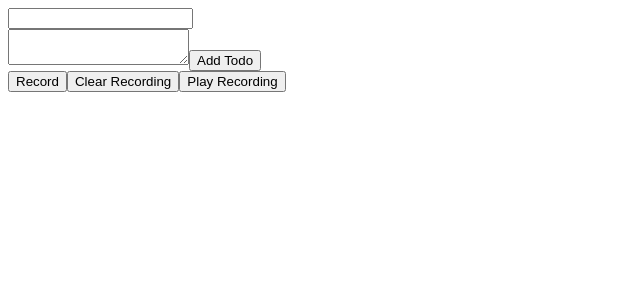
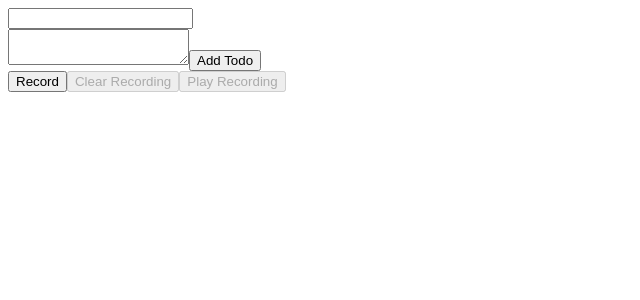
Before and after one commit to assignmentspontes/truelayer, a React app: page / in a window 1280 px wide. Shown: the top 300 px of the page, without its empty margins (0-640 px from the left). Built offline with nearby package versions, Linux system fonts and the light colour scheme.

Commit message:
idiot-proof buttons

```diff
--- a/src/actions/recorder/index.ts
+++ b/src/actions/recorder/index.ts
@@ -4,7 +4,8 @@ import {
   START_RECORDING,
   STOP_RECORDING,
   TOGGLE_RECORDING,
-  CLEAR_RECORDING
+  CLEAR_RECORDING,
+  PLAY_RECORDING
 } from "./constants";
 
 interface StoreActionAction {
@@ -26,6 +27,10 @@ interface StopRecordingAction {
 
 interface ClearRecordingAction {
   type: typeof CLEAR_RECORDING;
+}
+
+interface PlayRecordingAction {
+  type: typeof PLAY_RECORDING;
 }
 
 export function storeAction(todoAction: TodoAction): StoreActionAction {
@@ -59,9 +64,16 @@ export function clearRecording(): ClearRecordingAction {
   };
 }
 
+export function playRecording(): PlayRecordingAction {
+  return {
+    type: PLAY_RECORDING
+  };
+}
+
 export type RecorderAction =
   | StoreActionAction
   | StartRecordingAction
   | StopRecordingAction
   | TogggleRecordingAction
-  | ClearRecordingAction;
+  | ClearRecordingAction
+  | PlayRecordingAction;
--- a/src/components/EditTodo.tsx
+++ b/src/components/EditTodo.tsx
@@ -2,10 +2,11 @@ import React, { useRef } from "react";
 
 export const EditTodo: React.FC<{
   edit: boolean;
+  canEdit?: boolean;
   name?: string;
   description?: string;
   onSave: (name: string, description: string) => void;
-}> = ({ edit, name, description, onSave: onUpdated }) => {
+}> = ({ edit, canEdit = true, name, description, onSave: onUpdated }) => {
   const nameRef = useRef<HTMLInputElement>(null);
   const descriptionRef = useRef<HTMLTextAreaElement>(null);
 
@@ -20,10 +21,19 @@ export const EditTodo: React.FC<{
 
   return (
     <form onSubmit={onSubmit}>
-      <input type="text" ref={nameRef} defaultValue={name} />
+      <input
+        type="text"
+        ref={nameRef}
+        defaultValue={name}
+        disabled={!canEdit}
+      />
       <br />
-      <textarea ref={descriptionRef} defaultValue={description}></textarea>
-      <button>{edit ? "Edit Todo" : "Add Todo"}</button>
+      <textarea
+        ref={descriptionRef}
+        defaultValue={description}
+        disabled={!canEdit}
+      ></textarea>
+      <button disabled={!canEdit}>{edit ? "Edit Todo" : "Add Todo"}</button>
     </form>
   );
 };
--- a/src/components/RecorderButtons.tsx
+++ b/src/components/RecorderButtons.tsx
@@ -2,17 +2,33 @@ import React from "react";
 
 export const RecorderButtons: React.FC<{
   recording: boolean;
+  playing: boolean;
+  hasRecords: boolean;
   onToggleRecording: () => void;
   onClearRecording: () => void;
   onPlayRecording: () => void;
-}> = ({ recording, onToggleRecording, onClearRecording, onPlayRecording }) => {
+}> = ({
+  recording,
+  playing,
+  hasRecords,
+  onToggleRecording,
+  onClearRecording,
+  onPlayRecording
+}) => {
   return (
     <div>
-      <button onClick={onToggleRecording}>
+      <button onClick={onToggleRecording} disabled={playing}>
         {recording ? "Stop recording" : "Record"}
       </button>
-      <button onClick={onClearRecording}>Clear Recording</button>
-      <button onClick={onPlayRecording}>Play Recording</button>
+      <button onClick={onClearRecording} disabled={playing || !hasRecords}>
+        Clear Recording
+      </button>
+      <button
+        onClick={onPlayRecording}
+        disabled={playing || !hasRecords || recording}
+      >
+        Play Recording
+      </button>
     </div>
   );
 };
--- a/src/components/Recorders.tsx
+++ b/src/components/Recorders.tsx
@@ -1,12 +1,17 @@
 import React from "react";
 import { useSelector, useDispatch } from "react-redux";
 import { State } from "../models";
-import { toggleRecording, clearRecording } from "../actions/recorder";
+import {
+  toggleRecording,
+  clearRecording,
+  playRecording
+} from "../actions/recorder";
 import { RecorderButtons } from "./RecorderButtons";
 import { clearTodos } from "../actions/todo";
 
 export const Recorders: React.FC = () => {
   const isRecording = useSelector((state: State) => state.recorder.recording);
+  const isPlaying = useSelector((state: State) => state.recorder.playing);
   const todoActions = useSelector((state: State) => state.recorder.actions);
   const dispatch = useDispatch();
 
@@ -14,6 +19,7 @@ export const Recorders: React.FC = () => {
     if (isRecording || todoActions.length === 0) return;
 
     dispatch(clearTodos());
+    dispatch(playRecording());
 
     const editableTodoActions = Array.from(todoActions);
 
@@ -33,6 +39,8 @@ export const Recorders: React.FC = () => {
     <div>
       <RecorderButtons
         recording={isRecording}
+        playing={isPlaying}
+        hasRecords={todoActions.length > 0}
         onToggleRecording={() => dispatch(toggleRecording())}
         onClearRecording={() => dispatch(clearRecording())}
         onPlayRecording={onPlayRecording}
--- a/src/components/Todo.tsx
+++ b/src/components/Todo.tsx
@@ -5,9 +5,11 @@ import { TodoView } from "./TodoView";
 
 export const Todo: React.FC<{
   todo: TodoModel;
+  canDelete: boolean;
+  canEdit: boolean;
   onUpdate: (id: number, name: string, description: string) => void;
   onDelete: (id: number) => void;
-}> = ({ todo, onUpdate, onDelete }) => {
+}> = ({ todo, canEdit, canDelete, onUpdate, onDelete }) => {
   const [isEditing, setIsEditing] = useState(false);
   const visibleElement = isEditing ? (
     <EditTodo
@@ -22,8 +24,12 @@ export const Todo: React.FC<{
   ) : (
     <div>
       <TodoView {...todo}></TodoView>
-      <button onClick={() => setIsEditing(true)}>Edit</button>
-      <button onClick={() => onDelete(todo.id)}>Delete</button>
+      <button onClick={() => setIsEditing(true)} disabled={!canEdit}>
+        Edit
+      </button>
+      <button onClick={() => onDelete(todo.id)} disabled={!canDelete}>
+        Delete
+      </button>
     </div>
   );
   return <div>{visibleElement}</div>;
--- a/src/components/TodoList.tsx
+++ b/src/components/TodoList.tsx
@@ -4,15 +4,19 @@ import { Todo } from "./Todo";
 
 export const TodoList: React.FC<{
   todos: TodoModel[];
+  canDeleteTodo: boolean;
+  canEditTodo: boolean;
   onUpdateTodo: (id: number, name: string, description: string) => void;
   onDeleteTodo: (id: number) => void;
-}> = ({ todos, onUpdateTodo, onDeleteTodo }) => {
+}> = ({ todos, canDeleteTodo, canEditTodo, onUpdateTodo, onDeleteTodo }) => {
   return (
     <div>
       {todos.map(t => (
         <Todo
           key={t.id}
           todo={t}
+          canEdit={canEditTodo}
+          canDelete={canDeleteTodo}
           onUpdate={onUpdateTodo}
           onDelete={onDeleteTodo}
         ></Todo>
--- a/src/components/Todos.tsx
+++ b/src/components/Todos.tsx
@@ -7,16 +7,22 @@ import { createTodo, updateTodo, deleteTodo } from "../actions/todo";
 
 export const Todos: React.FC = () => {
   const todos = useSelector((state: State) => state.todo.data);
+  const isPlayingRecording = useSelector(
+    (state: State) => state.recorder.playing
+  );
   const dispatch = useDispatch();
 
   return (
     <div>
       <EditTodo
         edit={false}
+        canEdit={!isPlayingRecording}
         onSave={(name, desc) => dispatch(createTodo(name, desc))}
       ></EditTodo>
       <TodoList
         todos={todos}
+        canDeleteTodo={!isPlayingRecording}
+        canEditTodo={!isPlayingRecording}
         onUpdateTodo={(id, name, desc) => dispatch(updateTodo(id, name, desc))}
         onDeleteTodo={id => dispatch(deleteTodo(id))}
       ></TodoList>
--- a/src/models/index.ts
+++ b/src/models/index.ts
@@ -16,8 +16,10 @@ export interface TodoState {
 
 export interface RecorderState {
   readonly recording: boolean;
+  readonly playing: boolean;
   readonly actions: TodoAction[];
 }
+
 export interface State {
   readonly todo: TodoState;
   readonly recorder: RecorderState;
--- a/src/reducers/index.ts
+++ b/src/reducers/index.ts
@@ -13,7 +13,8 @@ import {
   START_RECORDING,
   STOP_RECORDING,
   TOGGLE_RECORDING,
-  CLEAR_RECORDING
+  CLEAR_RECORDING,
+  PLAY_RECORDING
 } from "../actions/recorder/constants";
 
 export const todo = produce(
@@ -79,8 +80,13 @@ export const recorder = produce(
         draft.recording = !draft.recording;
         break;
 
+      case PLAY_RECORDING:
+        draft.playing = true;
+        break;
+
       case CLEAR_RECORDING:
         draft.recording = false;
+        draft.playing = false;
         draft.actions = [];
         break;
     }
```
